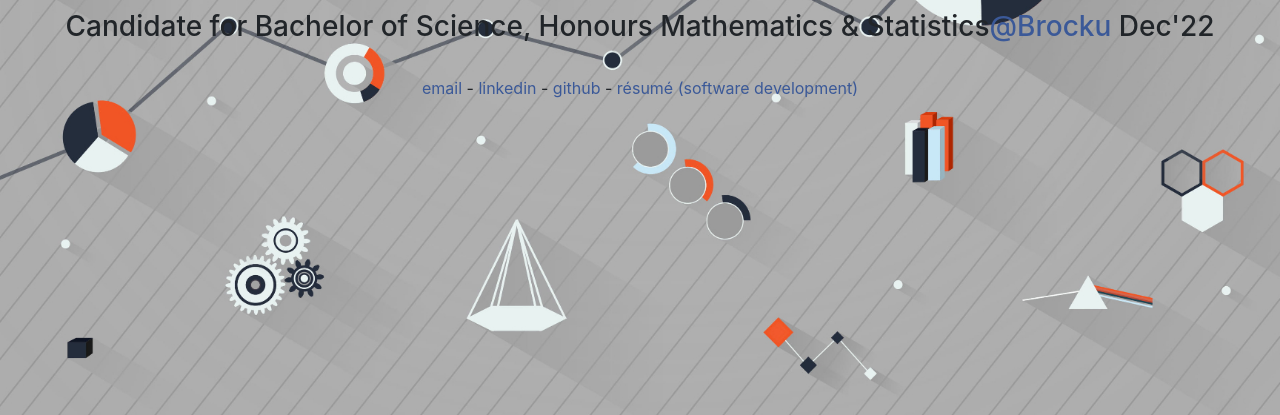
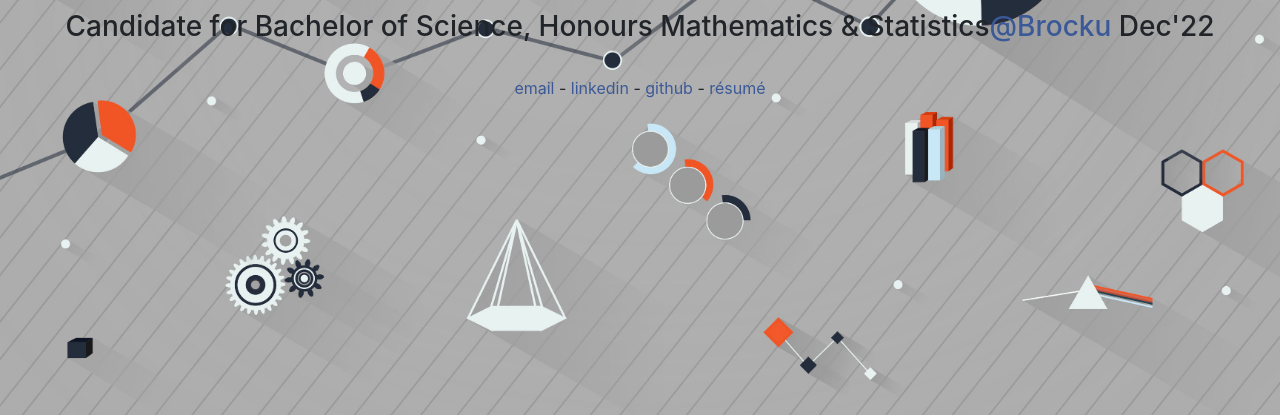
Before and after one commit to jeedan10/portfolio, a plain HTML site: page index.html in a window 1280 px wide. Shown: the part 385-800 px from the top of the page. Drawn offline with nearby package versions, Linux system fonts and the light colour scheme.

Commit message:
resume included

```diff
--- a/index.html
+++ b/index.html
@@ -18,7 +18,7 @@
    <h3> <span>Candidate for Bachelor of Science, Honours Mathematics & Statistics<a href="https://brocku.ca/mathematics-science/mathematics/">@Brocku</a> Dec'22</span></h3>
 
 	<br/>
-    <span><a href="mailto:mushfiquejeedan@gmail.com">email</a>  -  <a href="www.linkedin.com/in/mushfiqueahmed10">linkedin</a>  -  <a href="https://github.com/jeedan10">github</a>  -  <a href="resume naymul hossain.pdf">résumé (software development)</a> </span>
+    <span><a href="mailto:mushfiquejeedan@gmail.com">email</a>  -  <a href="www.linkedin.com/in/mushfiqueahmed10">linkedin</a>  -  <a href="https://github.com/jeedan10">github</a>  -  <a href="resume mushfique ahmed.pdf">résumé</a> </span>
     </div>
 
 
```
